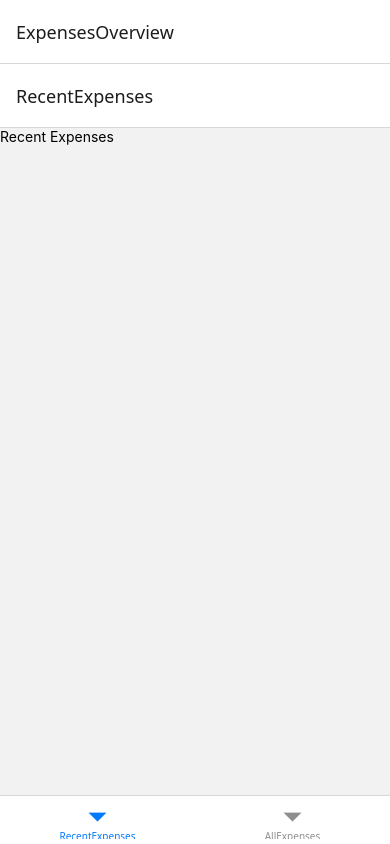
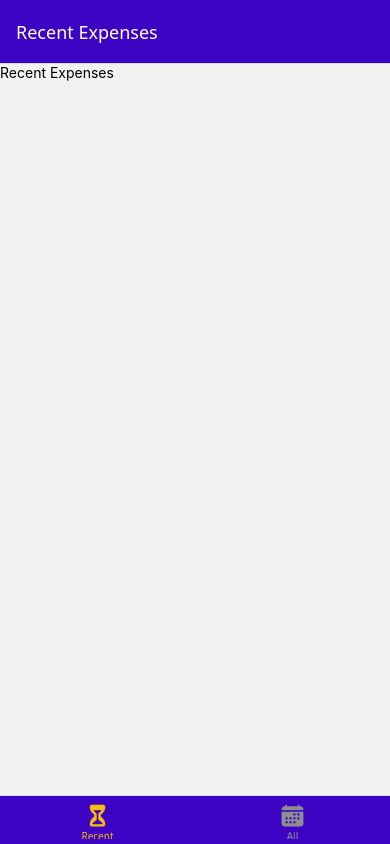
Before and after one commit to Rutwik1801/budget-tracker, a React Native app: screen /RecentExpenses in a window 390 px wide. Built offline with nearby package versions, Linux system fonts and the light colour scheme.

Commit message:
added navigation styles

```diff
--- a/app.json
+++ b/app.json
@@ -23,6 +23,9 @@
     },
     "web": {
       "favicon": "./assets/favicon.png"
-    }
+    },
+    "plugins": [
+      "expo-font"
+    ]
   }
 }
--- /dev/null
+++ b/constants/styles.js
@@ -0,0 +1,16 @@
+export const GlobalStyles = {
+  colors: {
+    primary50: '#e4d9fd',
+    primary100: '#c6affc',
+    primary200: '#a281f0',
+    primary400: '#5721d4',
+    primary500: '#3e04c3',
+    primary700: '#2d0689',
+    primary800: '#200364',
+    accent500: '#f7bc0c',
+    error50: '#fcc4e4',
+    error500: '#9b095c',
+    gray500: '#39324a',
+    gray700: '#221c30',
+  },
+};
--- a/navigation/NavigationWrapper.tsx
+++ b/navigation/NavigationWrapper.tsx
@@ -4,12 +4,25 @@
 import { ManageExpenses } from "../screens/ManageExpenses";
 import { RecentExpenses } from "../screens/RecentExpenses";
 import { AllExpenses } from "../screens/AllExpenses";
+import { GlobalStyles } from "../constants/styles";
+import {Ionicons} from "@expo/vector-icons"
 
 export const ExpensesOverview = () => {
   const BottomTabs = createBottomTabNavigator();
-  return (<BottomTabs.Navigator>
-    <BottomTabs.Screen name="RecentExpenses" component={RecentExpenses} />
-    <BottomTabs.Screen name="AllExpenses" component={AllExpenses} />
+  return (<BottomTabs.Navigator screenOptions={{
+    headerStyle: {backgroundColor: GlobalStyles.colors.primary500},
+    headerTintColor: "white",
+    tabBarStyle:{backgroundColor:GlobalStyles.colors.primary500},
+    tabBarActiveTintColor: GlobalStyles.colors.accent500
+  }}>
+    <BottomTabs.Screen name="RecentExpenses" component={RecentExpenses}
+     options={{title: "Recent Expenses",
+     tabBarLabel: "Recent", tabBarIcon:({color, size}) => <Ionicons name="hourglass"  size={size} color={color}/>
+     }} />
+    <BottomTabs.Screen name="AllExpenses" component={AllExpenses}
+    options={{title: "All Expenses",
+     tabBarLabel: "All", tabBarIcon:({color, size}) => <Ionicons name="calendar"  size={size} color={color}/>
+     }} />
   </BottomTabs.Navigator>);
 }
 
@@ -18,7 +31,7 @@
 
   return <NavigationContainer>
     <Stack.Navigator>
-      <Stack.Screen name="ExpensesOverview" component={ExpensesOverview} />
+      <Stack.Screen name="ExpensesOverview" component={ExpensesOverview} options={{headerShown: false}} />
       <Stack.Screen name="ManageExpense" component={ManageExpenses} />
     </Stack.Navigator>
   </NavigationContainer>
--- a/package.json
+++ b/package.json
@@ -18,7 +18,8 @@
     "react": "18.3.1",
     "react-native": "0.76.7",
     "react-native-safe-area-context": "4.12.0",
-    "react-native-screens": "~4.4.0"
+    "react-native-screens": "~4.4.0",
+    "expo-font": "~13.0.4"
   },
   "devDependencies": {
     "@babel/core": "^7.25.2",
--- a/screens/RecentExpenses.tsx
+++ b/screens/RecentExpenses.tsx
@@ -1,5 +1,7 @@
 import { Text, View } from "react-native"
 
 export const RecentExpenses = () => {
-  return <View> <Text>Recent Expenses</Text> </View>
+  return <View>
+    <Text>Recent Expenses</Text>
+    </View>
 }
```
Also changed, not shown: 1 other file (tests, documents, lock files or other folders).
